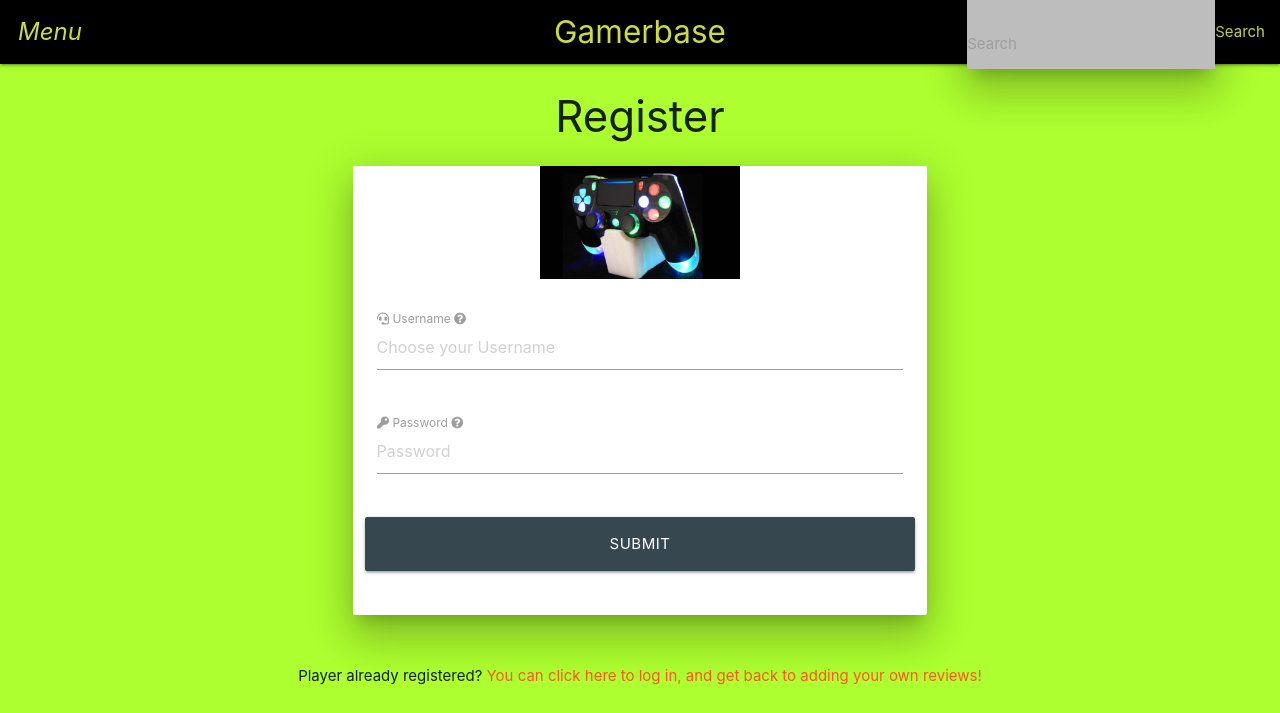
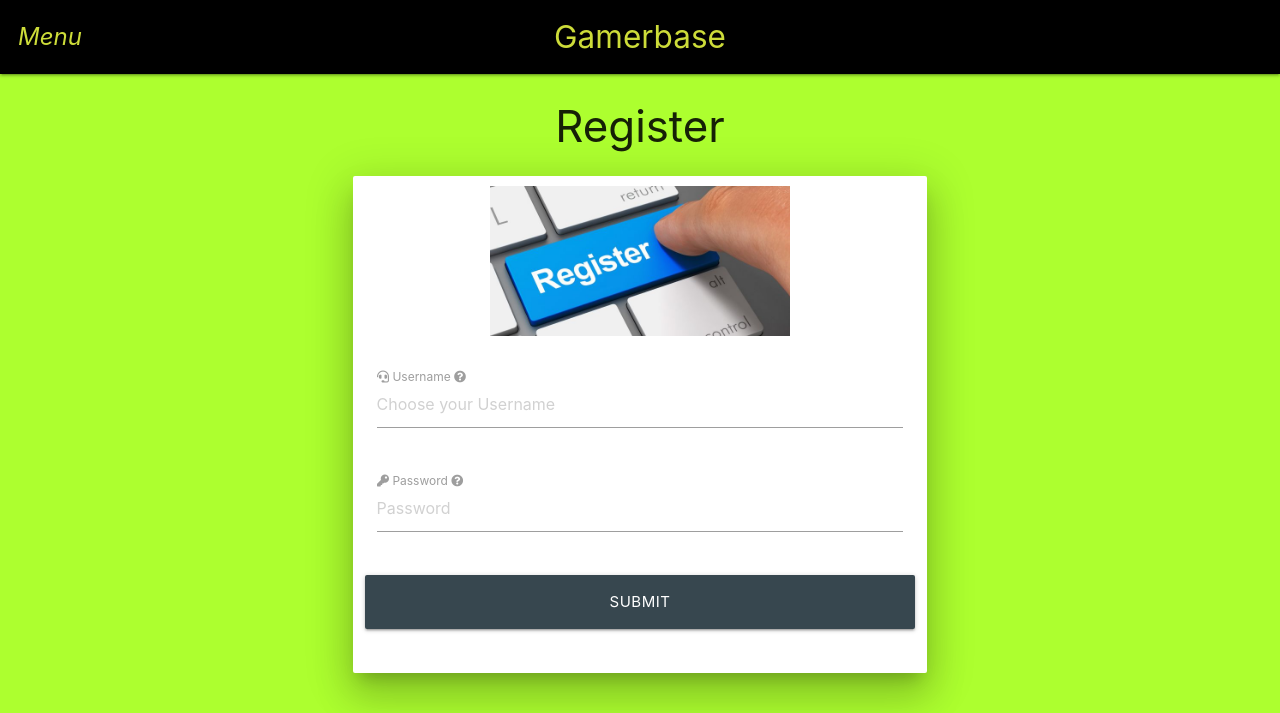
Before and after one commit to Blakeman260/gamerbase, a Flask app: page /register in a window 1280 px wide. Shown: the top 713 px of the page. Run offline with Flask 2, Linux system fonts and the light colour scheme; some libraries are stand-ins or nearby versions.

Commit message:
final commit of pages and images

```diff
--- a/app.py
+++ b/app.py
@@ -102,7 +102,7 @@ def logout():
     #This is to remove user from session cookies
     flash("You have been logged out")
     session.pop("user")
-    return redirect(url_for("login"))
+    return redirect(url_for("get_reviews"))
 
 # To add Reviews
 @app.route("/add_review", methods=["GET", "POST"])
--- a/static/css/style.css
+++ b/static/css/style.css
@@ -1,19 +1,28 @@
-body{
-    background-color: greenyellow;
+/******Nav bar******/
+nav{
+    padding-top: 5px;
+    padding-bottom: 5px;
 }
 
 .sidenav{
     background-color: greenyellow;
 }
 
-.search-bar{
-    padding-right:15px;
+/******Search bar******/
+.sizing{
+    height: 70px;
+}
+/******Body******/
+body{
+    background-color: greenyellow;
+}
+/******Register and Log in page picture******/
+.register-login-pic{
+    max-width: 300px;
+    padding-top:10px;
 }
 
-.register-pic{
-    max-width: 200px;
-}
-
+/******Buttons on review header******/
 .btn-small{
     margin-left: 10px;
 }
--- a/templates/base.html
+++ b/templates/base.html
@@ -13,14 +13,9 @@
 </head>
 <body>
     <header>
-        <!-- top navbar -->
+        <!-- Navbar -->
         <nav class="nav-extended black darken-1">
             <div class="nav-wrapper">
-                <a href="#" class="right lime-text accent-3 search-bar">Search</a>
-                <div class="input-field inline grey lighten-1 z-depth-5 right">
-                    <input id="email_inline" type="email" class=" black-text validate">
-                    <label for="email_inline">Search</label>
-                </div>
                 <a href="#" class="brand-logo center lime-text accent-3">Gamerbase</a>
                 <a href="#" data-target="slide-out" class="sidenav-trigger show-on-large lime-text accent-3"><i class="material-icons">Menu</i></a>
                 <ul id="slide-out" class="sidenav">
@@ -28,7 +23,6 @@
                     {% if session.user %}
                         <li><a href="{{ url_for('profile', username=session['user']) }}">Profile</a></li>
                         <li><a href="{{ url_for('add_review') }}">Add New Review</a></li>
-                        <li><a href="#">Manage Categories</a></li>
                         <li><a href="{{ url_for('logout') }}">Log Out</a></li>
                     {% else %}
                         <li><a href="{{ url_for('login') }}">Log In</a></li>
@@ -38,9 +32,6 @@
 
             </div>
         </nav>
-        <!-- mobile side nav bar -->
-
-
     </header>
 
     <section>
--- a/templates/login.html
+++ b/templates/login.html
@@ -6,7 +6,7 @@
     <div class="row">
         <div class="col s12 m8 offset-m2">
             <form class="card center-align z-depth-5" method="POST" action="{{ url_for('login') }}">
-                <img class="register-pic " src="/static/images/ps4-control.jpg" alt="PS4 Controller">
+                <img class="register-login-pic" src="/static/images/ps4-control.jpg" alt="PS4 Controller">
                 <div class="card-content">
                     <div class="row">
                     <!-- Username -->
--- a/templates/register.html
+++ b/templates/register.html
@@ -6,7 +6,7 @@
     <div class="row">
         <div class="col s12 m8 offset-m2">
             <form class="card center-align z-depth-5" method="POST" action="{{ url_for('register') }}">
-                <img class="register-pic " src="/static/images/ps4-control.jpg" alt="PS4 Controller">
+                <img class="register-login-pic " src="/static/images/register-button.jpg" alt="PS4 Controller">
                 <div class="card-content">
                     <div class="row">
                     <!-- Username -->
```
Also changed, not shown: README.md, static/images/base-page-with-review-open.png (added), static/images/base-page.png (added), static/images/js-valid.jpg (added), static/images/log-in.png (added), static/images/login-fail.jpg (added), static/images/python-valid.jpg (added), static/images/register-button.jpg (added), static/images/register-help.jpg (added), static/images/register.png (added).
